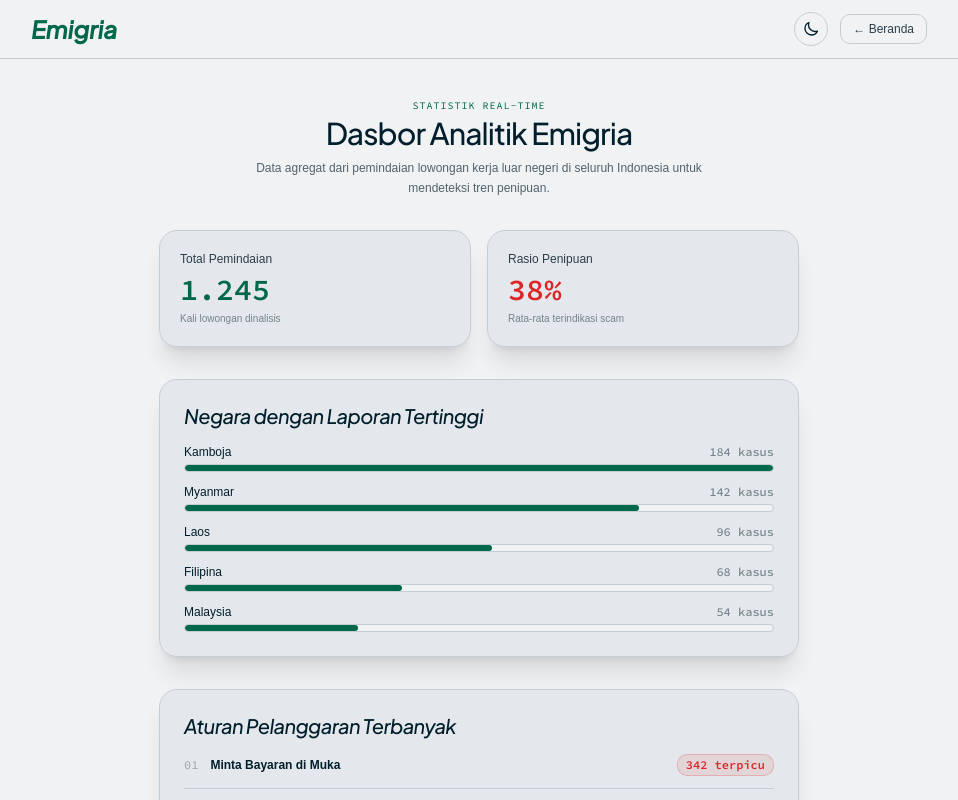
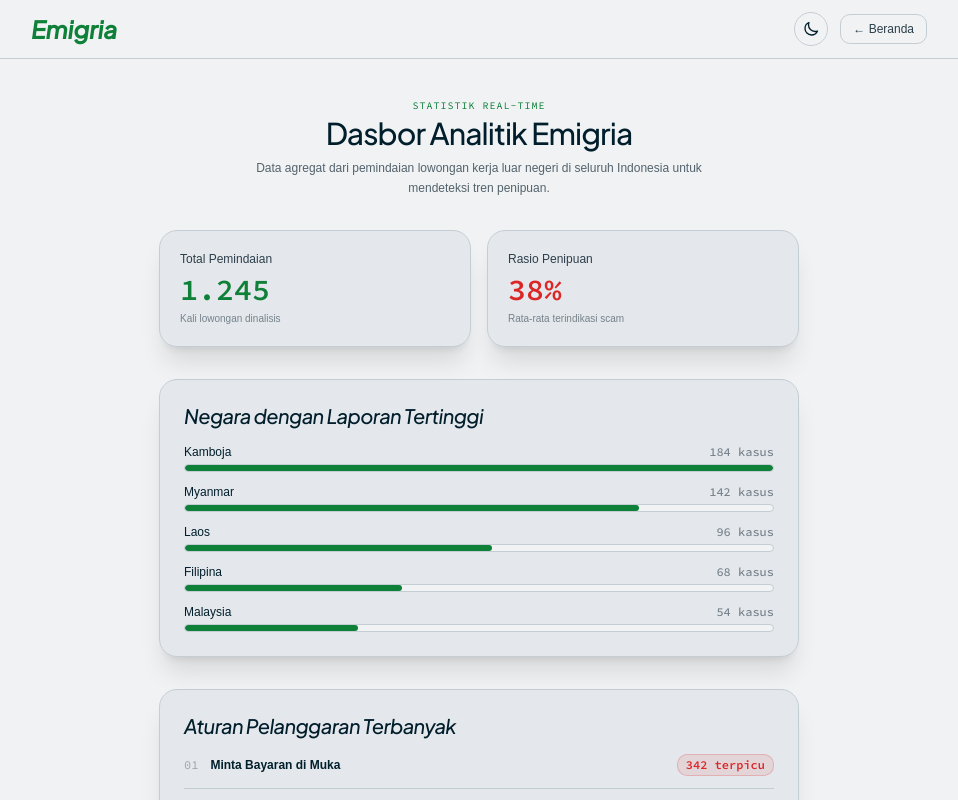
Before and after one commit to EMIGRIA/emigria-web, a React (Vite) app in the folder front-end/: page /analytics in a window 1280 px wide. Shown: the top 800 px of the page, without its empty margins (161-1119 px from the left). Built offline with nearby package versions, Linux system fonts and the light colour scheme.

Commit message:
feat: update AI model artifacts and enhance LoadingOverlay UI with multi-modal support

```diff
--- a/front-end/src/index.css
+++ b/front-end/src/index.css
@@ -28,8 +28,8 @@
 }
 
 :root {
-  --brand-green: #00ed64; /* bright green pill */
-  --brand-green-dark: #00684a; /* primary dark teal-green */
+  --brand-green: #0e8038; /* vibrant bright green in light mode */
+  --brand-green-dark: #0e8038; /* readable bright green for text */
   --brand-green-soft: #c3f0d2;
 
   --bg-primary: #f0f2f4; /* canvas — slightly darker for readability */
@@ -39,7 +39,7 @@
   --text-muted: #5a6c7a; /* darker stone */
   --border-color: #c5cdd4; /* stronger hairline */
 
-  --risk-low: #16a34a;      /* green */
+  --risk-low: #0e8038;      /* vibrant green for low risk */
   --risk-medium: #ea6c00;   /* orange — readable on light bg */
   --risk-high: #dc2626;     /* red */
   --risk-critical: #dc2626; /* same as high */
@@ -48,8 +48,8 @@
 
 /* Dark mode overrides */
 .dark {
-  --brand-green: #00ed64;
-  --brand-green-dark: #00ed64; /* in dark mode, brand primary is bright green */
+  --brand-green: #00cb55;
+  --brand-green-dark: #00cb55; /* in dark mode, brand primary is bright green */
   --bg-primary: #001e2b; /* brand-teal-deep */
   --bg-surface: #0a2633; /* slightly lighter teal */
   --text-primary: #ffffff;
@@ -57,7 +57,7 @@
   --text-muted: #5c6c7a;
   --border-color: #1c2d38; /* dark border hairline */
 
-  --risk-low: #00ed64;       /* bright green */
+  --risk-low: #00cb55;       /* bright green */
   --risk-medium: #fa6e39;    /* orange */
   --risk-high: #ef4444;      /* red */
   --risk-critical: #ef4444;  /* same as high */
@@ -144,6 +144,59 @@ h1, h2, h3, h4, h5, h6 {
 
 .scrollbar-hide::-webkit-scrollbar {
   display: none;
+}
+
+/* Document Scan Keyframes */
+@keyframes scanSweep {
+  0% {
+    top: 0%;
+    opacity: 0.7;
+  }
+  50% {
+    top: 100%;
+    opacity: 1;
+  }
+  100% {
+    top: 0%;
+    opacity: 0.7;
+  }
+}
+
+@keyframes scanShine {
+  0%, 100% {
+    opacity: 0.15;
+  }
+  50% {
+    opacity: 0.35;
+  }
+}
+
+.animate-scan-line {
+  animation: scanSweep 3s ease-in-out infinite;
+}
+
+.animate-scan-shine {
+  animation: scanShine 3s ease-in-out infinite;
+}
+
+.bg-dot-grid {
+  background-image: radial-gradient(currentColor 1.5px, transparent 1.5px);
+  background-size: 14px 14px;
+  color: rgba(0, 30, 43, 0.08);
+}
+
+.dark .bg-dot-grid {
+  color: rgba(255, 255, 255, 0.06);
+}
+
+.bg-scan-bay {
+  background-color: #27272a; /* classic neutral dark grey (zinc-800) in light mode */
+  color: rgba(255, 255, 255, 0.08) !important; /* light coordinate dots */
+}
+
+.dark .bg-scan-bay {
+  background-color: #18181b; /* deep neutral dark charcoal (zinc-900) in dark mode */
+  color: rgba(255, 255, 255, 0.05) !important;
 }
 
 .hero-headline {
@@ -254,7 +307,8 @@ h1, h2, h3, h4, h5, h6 {
     @apply border-border outline-ring/50;
   }
   body {
-    @apply bg-background text-foreground;
+    background-color: var(--bg-primary);
+    color: var(--text-primary);
   }
   html {
     @apply font-sans;
```
